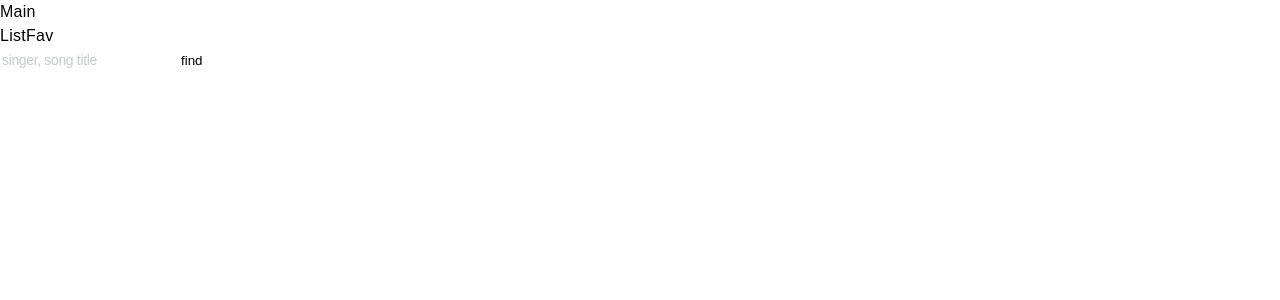
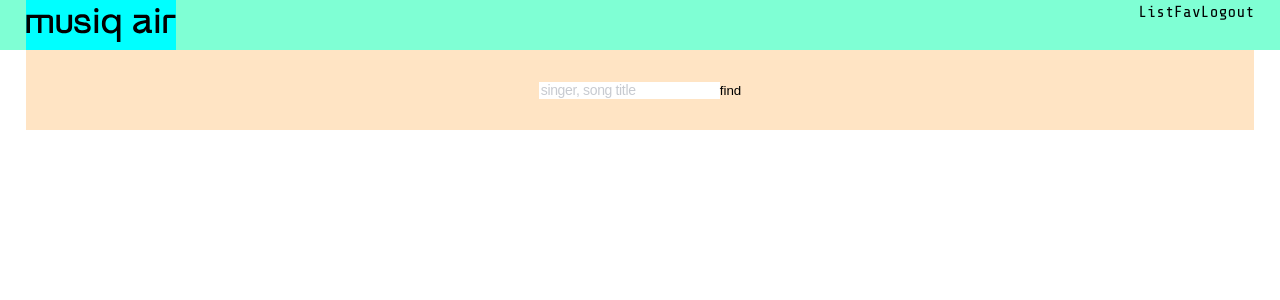
Before and after one commit to jaewoneee/musiq, a Vue app in the folder frontend/: page /main/1 in a window 1280 px wide. Shown: the top 300 px of the page. Built offline with nearby package versions, Linux system fonts and the light colour scheme.

Commit message:
CSS 수정

```diff
--- a/frontend/src/App.vue
+++ b/frontend/src/App.vue
@@ -1,7 +1,9 @@
 <template>
   <div id="app">
     <app-header></app-header>
-    <router-view></router-view>
+    <div class="content-wrap">
+      <router-view></router-view>
+    </div>
   </div>
 </template>
 <script>
--- a/frontend/src/components/LoginForm.vue
+++ b/frontend/src/components/LoginForm.vue
@@ -42,6 +42,7 @@ export default {
         .post("/api/users/login", userData)
         .then((response) => {
           this.dataMessage = response.data;
+          this.$store.commit("SET_USER", userdata);
         })
         .catch((err) => {
           console.log(err);
--- a/frontend/src/components/SearchForm.vue
+++ b/frontend/src/components/SearchForm.vue
@@ -1,4 +1,5 @@
 <template>
+  <div class="search-box">
     <div>
       <input
         type="text"
@@ -7,6 +8,7 @@
         @keyup.enter="sendKeyword"
       />
       <button type="button" @click="sendKeyword">find</button>
+    </div>
   </div>
 </template>
 
--- a/frontend/src/components/SearchList.vue
+++ b/frontend/src/components/SearchList.vue
@@ -1,17 +1,23 @@
 <template>
-  <div>
-    <ul>
-      <li v-for="item in this.$store.state.array" :key="item.id">
-        <img :src="item.album.images[1].url" alt="" />
-        <p>{{ item.name }}</p>
-        <p>{{ item.artists[0].name }}</p>
-        <template v-if="item.preview_url">
+  <div class="search-list-box">
+    <table>
+      <tr v-for="item in this.$store.state.array" :key="item.id">
+        <td><img :src="item.album.images[1].url" alt="" /></td>
+        <td>
+          <p>{{ item.name }}</p>
+        </td>
+        <td>
+          <p>{{ item.artists[0].name }}</p>
+        </td>
+        <td></td>
+        <td></td>
+        <!-- <template v-if="item.preview_url">
           <video controls="" name="media">
             <source :src="item.preview_url" type="audio/mpeg" />
           </video>
-        </template>
-      </li>
-    </ul>
+        </template> -->
+      </tr>
+    </table>
   </div>
 </template>
 
--- a/frontend/src/components/common/AppHeader.vue
+++ b/frontend/src/components/common/AppHeader.vue
@@ -1,12 +1,17 @@
 <template>
   <div class="header-wrap">
     <header>
-      <h1 id="logo"><router-link to="/">Main</router-link></h1>
-      <ul>
+      <h1 id="logo"><router-link to="/">main</router-link></h1>
+      <ul class="nav">
+        <li>
+          <router-link to="/">List</router-link>
+        </li>
+        <li>
+          <router-link to="/favorite">Fav</router-link>
+        </li>
         <template v-if="isUserLogged">
           <li>
-            <router-link to="/">List</router-link>
-            <router-link to="/favorite">Fav</router-link>
+            <a href="" id="logout-btn">Logout</a>
           </li>
         </template>
         <template v-else>
--- a/frontend/src/css/reset.css
+++ b/frontend/src/css/reset.css
@@ -1,35 +1,6 @@
 @charset "UTF-8";
 
-/* @font-face {
-  font-family: "Noto Sans KR";
-  src: url(../font/NotoSansKR-Thin.otf) format("opentype");
-  font-style: normal;
-  font-weight: 100;
-}
-@font-face {
-  font-family: "Noto Sans KR";
-  src: url(../font/NotoSansKR-Light.otf) format("opentype");
-  font-style: normal;
-  font-weight: 300;
-}
-@font-face {
-  font-family: "Noto Sans KR";
-  src: url(../font/NotoSansKR-Regular.otf) format("opentype");
-  font-style: normal;
-  font-weight: 400;
-}
-@font-face {
-  font-family: "Noto Sans KR";
-  src: url(../font/NotoSansKR-Medium.otf) format("opentype");
-  font-style: normal;
-  font-weight: 500;
-}
-@font-face {
-  font-family: "Noto Sans KR";
-  src: url(../font/NotoSansKR-Bold.otf) format("opentype");
-  font-style: normal;
-  font-weight: 700;
-} */
+@import url("https://fonts.googleapis.com/css2?family=Share+Tech+Mono&display=swap");
 
 /* HTML5 display-role reset for older browsers */
 article,
@@ -138,7 +109,7 @@ html,
 body {
   width: 100%;
   height: 100%;
-  font-family: "Noto Sans KR", sans-serif;
+  font-family: "Share Tech Mono", monospace;
   letter-spacing: 0.28px !important;
   position: relative;
   margin: 0 auto;
--- a/frontend/src/css/style.css
+++ b/frontend/src/css/style.css
@@ -0,0 +1,70 @@
+@charset "UTF-8";
+
+/* header */
+.header-wrap {
+  width: 100%;
+  background-color: aquamarine;
+}
+.header-wrap header {
+  width: 96%;
+  display: flex;
+  justify-content: space-between;
+  margin: 0 auto;
+}
+.header-wrap header #logo {
+  width: 150px;
+  height: 50px;
+  background-color: aqua;
+}
+.header-wrap header #logo a {
+  width: 100%;
+  height: 100%;
+  display: block;
+  background: url(../assets/images/logo.svg) center no-repeat;
+  background-size: contain;
+  text-indent: -9999px;
+}
+.header-wrap .nav {
+}
+.header-wrap .nav li {
+  float: left;
+}
+
+/* content */
+.content-wrap {
+  width: 100%;
+}
+.content-wrap #content {
+  width: 96%;
+  margin: 0 auto;
+}
+.content-wrap #content {
+}
+
+/** search-form **/
+.search-box {
+  background-color: bisque;
+  width: 100%;
+  display: flex;
+  height: 10vh;
+  align-items: center;
+  justify-content: center;
+}
+
+/** search-list  **/
+.search-list-box {
+}
+.search-list-box table {
+  width: 100%;
+}
+.search-list-box table tr td {
+  height: 10vh;
+  vertical-align: middle;
+  background-color: blueviolet;
+}
+
+.search-list-box table tr td img {
+  height: inherit;
+  display: block;
+  margin: 0 auto;
+}
--- a/frontend/src/store/index.js
+++ b/frontend/src/store/index.js
@@ -6,19 +6,21 @@ Vue.use(Vuex);
 
 export default new Vuex.Store({
   state: {
+    user: {},
     array: {},
   },
   mutations: {
+    SET_USER(state, user) {
+      state.user = user;
+    },
     SET_LIST(state, data) {
       state.array = data;
     },
   },
   actions: {
     async SEARCH({ commit }, value) {
-      console.log(value);
       let response = await getMusicList(value);
       commit("SET_LIST", response.data.tracks.items);
-      console.log(response.data.tracks);
     },
   },
   modules: {},
--- a/frontend/src/views/MainPage.vue
+++ b/frontend/src/views/MainPage.vue
@@ -1,5 +1,5 @@
 <template>
-  <div>
+  <div id="content">
     <div>
       <search-form></search-form>
       <search-list></search-list>
```
Also changed, not shown: frontend/src/assets/images/logo.svg (added). Lines whose indentation alone changed are shown as unchanged.
